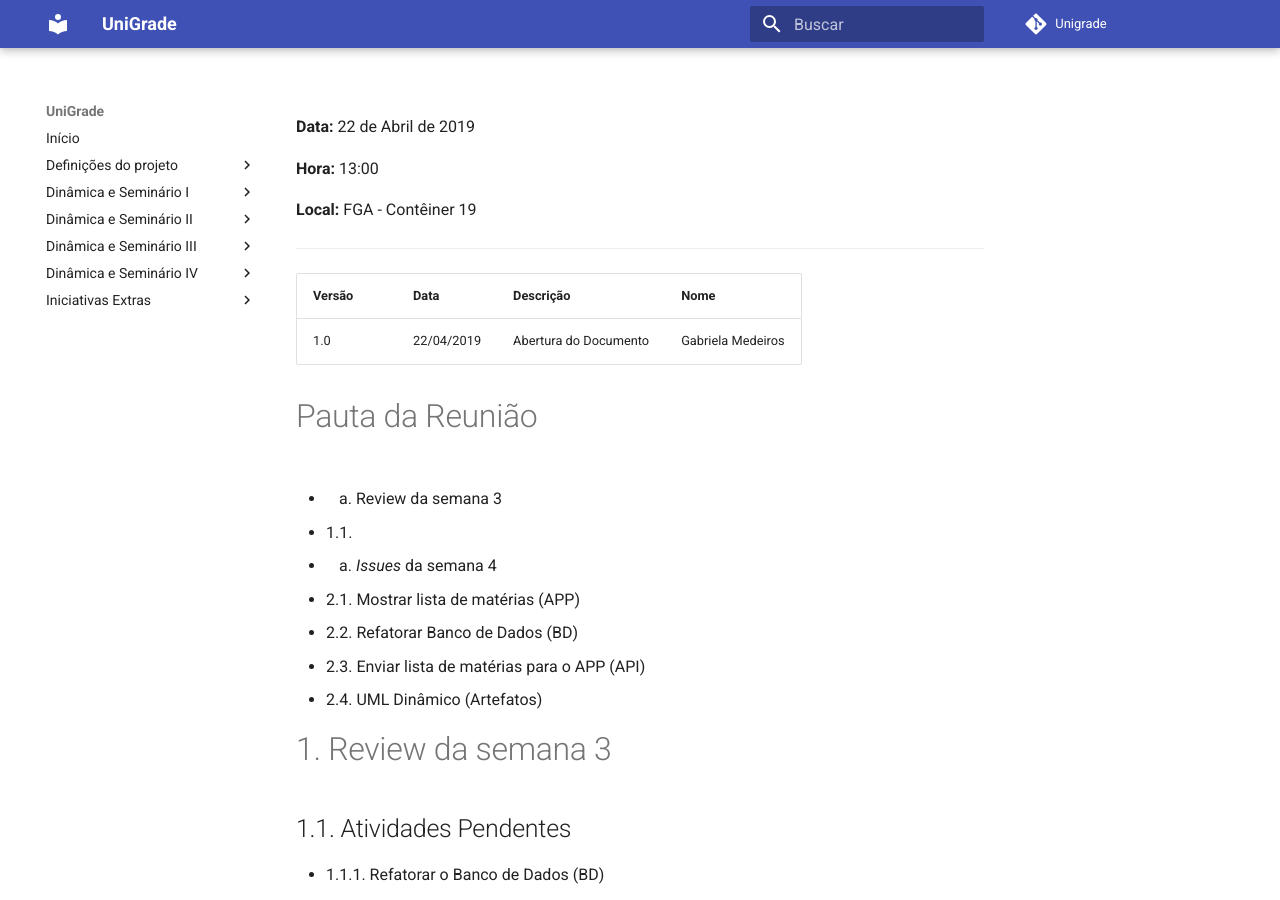
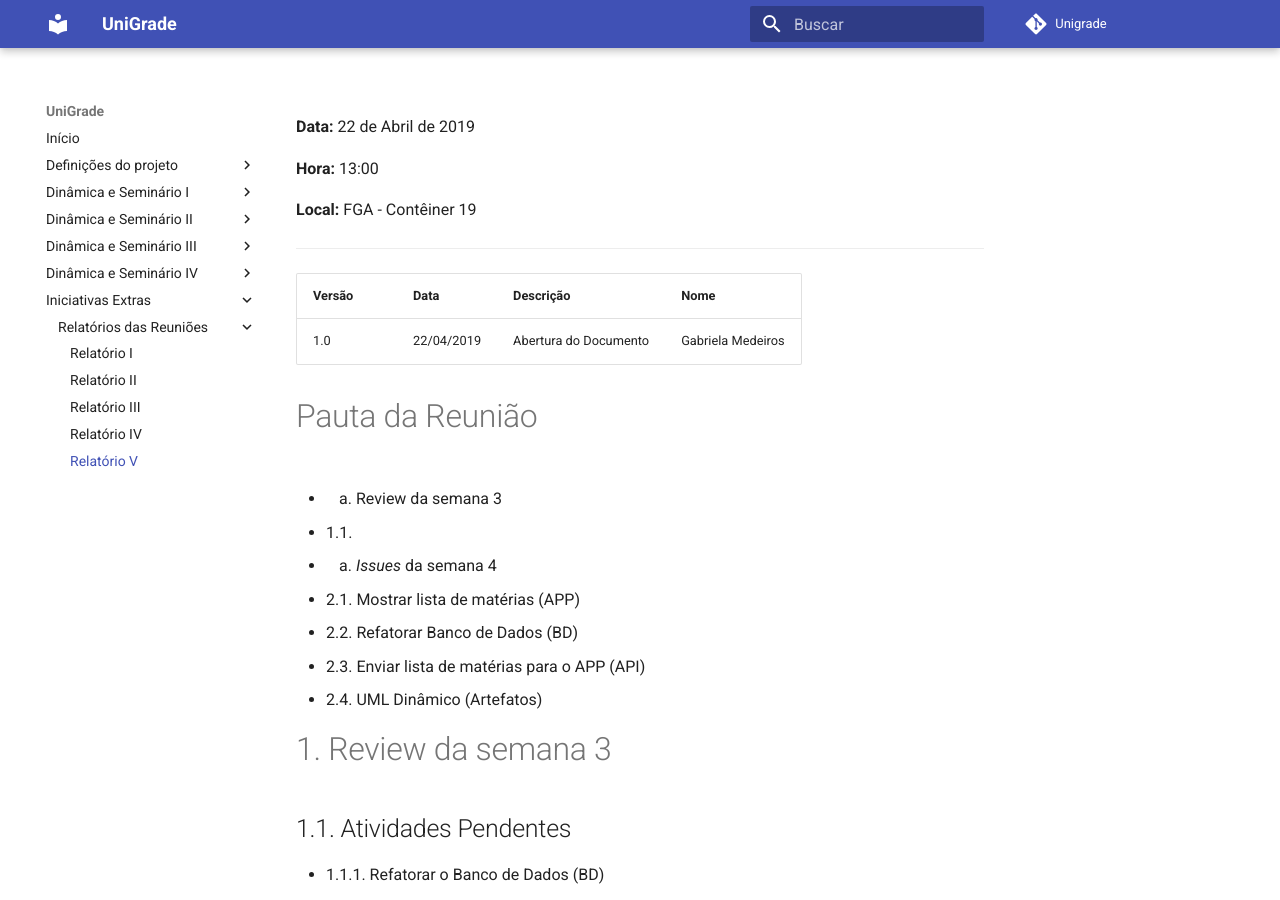
Before and after one commit to ads-unigrade-2019-1/Wiki, an MkDocs documentation site: the page built from docs/iniciativas_extras/relatorios/relatorio5.md, in a window 1280 px wide and 900 px high. Built offline with MkDocs 1.6.1 and Material for MkDocs 9.7.7, drawn with Linux system fonts in a browser that asks for light colours.

Commit message:
Added new page links in sidebar

```diff
--- a/mkdocs.yml
+++ b/mkdocs.yml
@@ -39,3 +39,5 @@
             - Relatório I: iniciativas_extras/relatorios/relatorio1.md
             - Relatório II: iniciativas_extras/relatorios/relatorio2.md
             - Relatório III: iniciativas_extras/relatorios/relatorio3.md
+            - Relatório IV: iniciativas_extras/relatorios/relatorio4.md
+            - Relatório V: iniciativas_extras/relatorios/relatorio5.md
```
